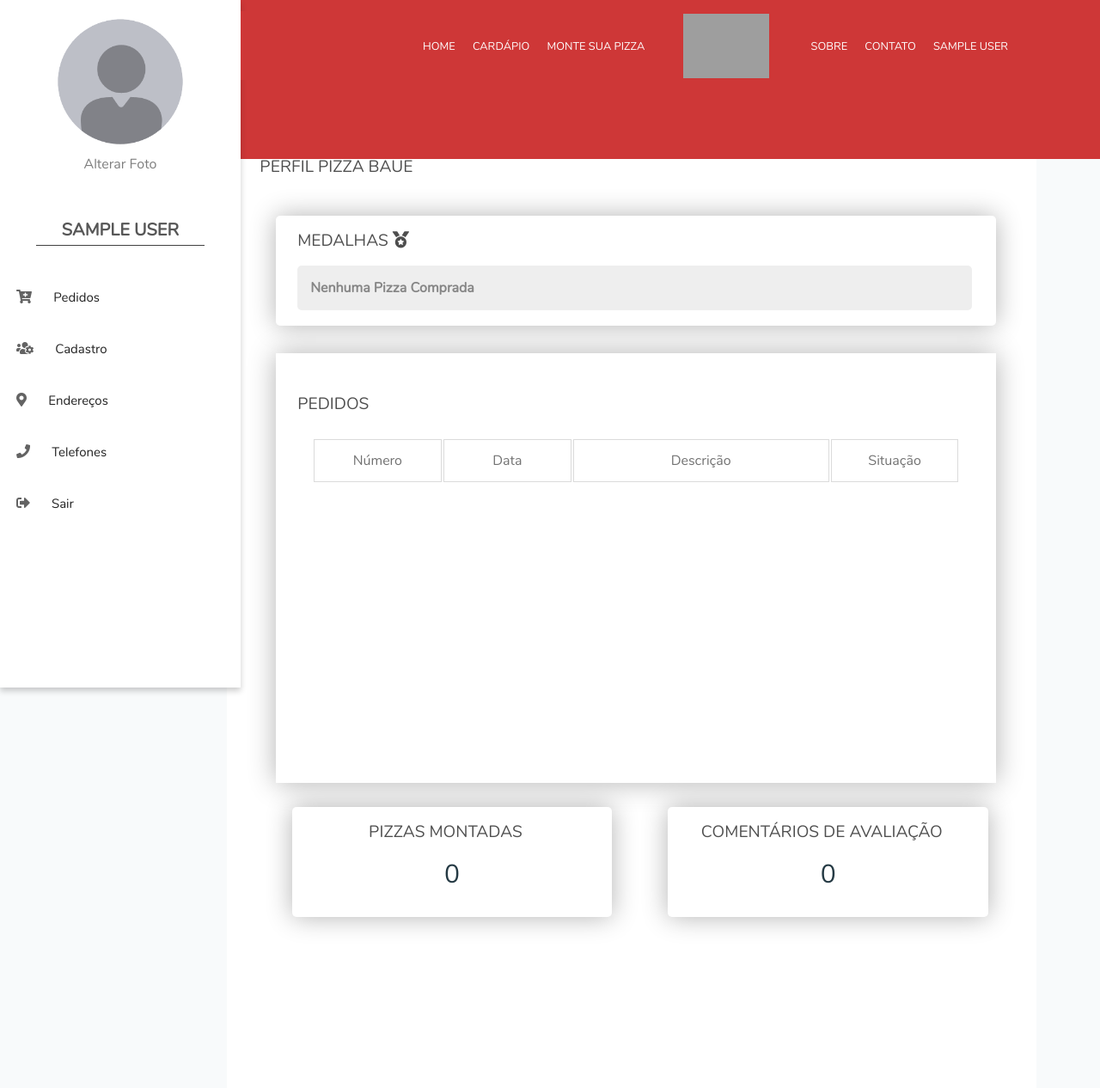
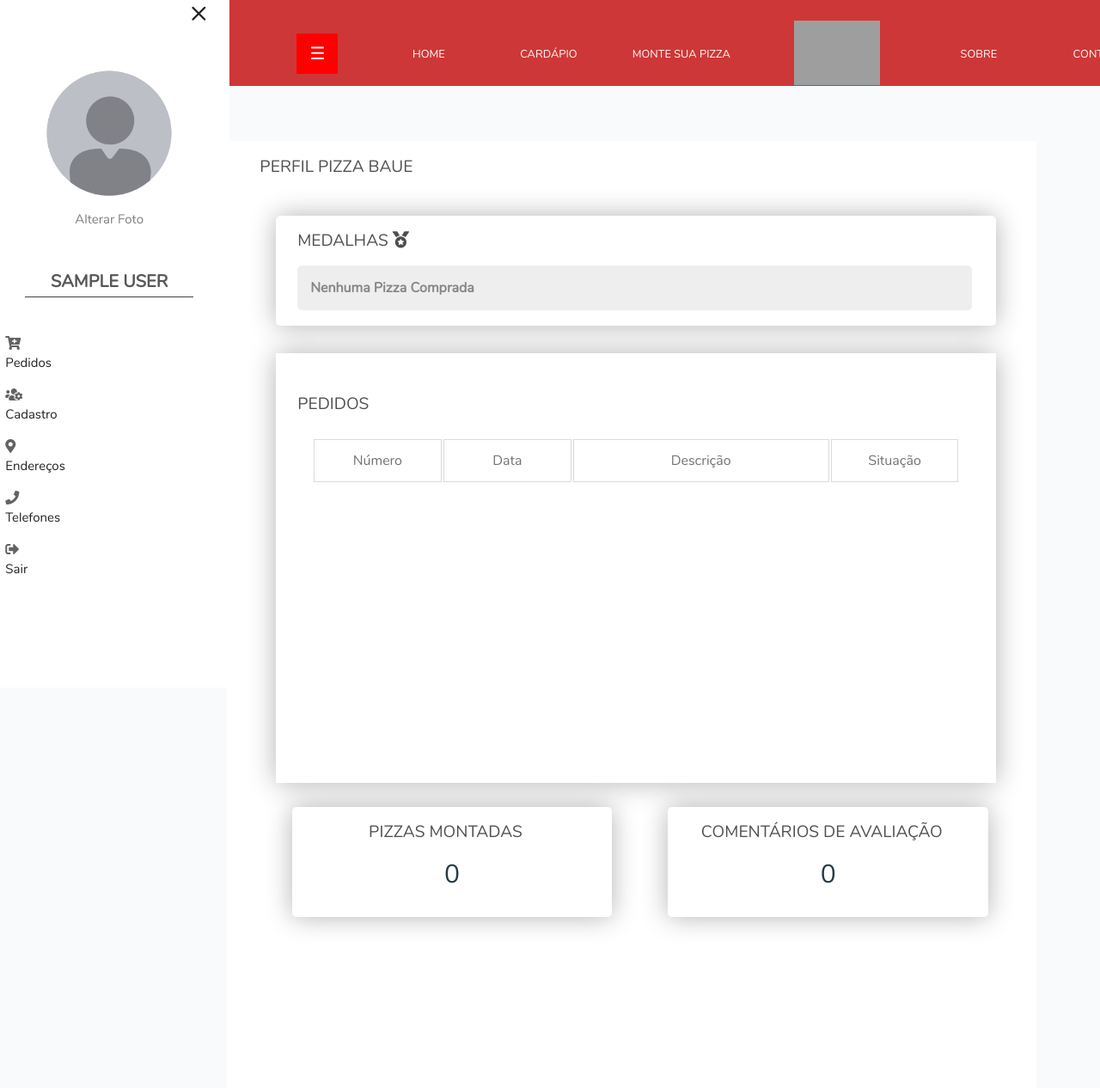
Before and after one commit to brunosilv96/Pizza-Baue, a PHP site: page /principal.php in a window 1280 px wide. Shown: the whole page at 86% size. Run offline with PHP 8.4, Linux system fonts and the light colour scheme; the visitor is signed in with stand-in values (Sample User, id 1); data that the repository does not hold is empty; some libraries are stand-ins or nearby versions; grey boxes are pictures that could not be loaded.

Commit message:
Inicio de um menu adaptativo

```diff
--- a/Site/css/global.css
+++ b/Site/css/global.css
@@ -475,8 +475,8 @@ input[type="password"] {
 }
 .navbar .logo {
     padding: 1.7rem 1.6rem;
-   margin-left: 15rem;
-   margin-top: -7rem;
+   margin-left: 1px;
+   margin-top: -3rem;
 }
 .navbar .logo img {
     transition: all .5s ease-in-out;
@@ -484,8 +484,11 @@ input[type="password"] {
     margin-top: .5%;
 }
 .navbar ul {
-    float:left ;
-    margin-left: 12rem;
+    margin: 10px;
+  display: flex;
+  list-style:none;
+  padding: -5px;
+  justify-content: space-evenly;
 }
 .navbar ul li {
     display: inline;
@@ -506,15 +509,7 @@ input[type="password"] {
     transition: all 300ms ease-in-out;
 }
 
-.navbar .container-nav {
-    margin: 0 10rem;
-}
-.navbar .container-nav2{
-    margin: 0 -12rem;
-}
-.navbar ul2 {
-    float:left ;
-}
+
 /* MENU SCROLL*/
 .navbar.scrolling {
     margin-top: -3.5%;
--- a/Site/css/principal.css
+++ b/Site/css/principal.css
@@ -33,14 +33,13 @@ header::before{
     height: 0vh;
 }
 .user-header{
-    height: 185px;
+    height: 100px;
     width: 100%;
     background-color:  rgb(206, 55, 55);
 }
 
 
 section{
-
     width: 98%;
     height: 800px;
     box-sizing: border-box;
@@ -62,7 +61,7 @@ section{
 }
 .navbar-user .logo {
     padding: 1.7rem 1.6rem;
-    margin-left: 14rem;
+    margin-left: 1px;
     margin-top: -6.7rem;
 }
 .navbar-user .logo img {
@@ -71,11 +70,15 @@ section{
     margin-top: .5%;
 }
 .navbar-user ul {
-    float:left ;
-    margin-left: 1rem;
+    margin: 10px;
+  display: flex;
+  list-style:none;
+  padding: -5px;
+  justify-content: space-evenly;
 }
 .navbar-user ul li {
     display: inline;
+    min-width: 100px;
 }
 .navbar-user ul li a {
     padding: .5rem;
@@ -86,24 +89,27 @@ section{
     font-size: 0.8rem;
     color: rgb(255, 255, 255);
      border-radius: 2px;
+     min-width: 100px;
 }
-.navbar-user .ul-2{
-    margin: 0 7rem;
-}
+
 .navbar-user ul li a:hover{
     color: #ffffff;
     border-bottom: 3px solid rgb(255, 255, 255);
    /* transition: all 300ms ease-in-out; */
 }
 
-.navbar-user .container-nav-user {
-    margin: 0 10rem;
-}
-.navbar-user .container-nav2-user{
-    margin: 0 -12rem;
-}
+
 .navbar-user.scrolling {
     margin-top: -.1%;
+}
+
+@media screen and (max-width: 1200px)
+{
+    .navbar-user ul
+  {
+    flex-wrap: wrap;
+
+  }
 }
 
 /* MENU SCROLL
@@ -153,24 +159,73 @@ section{
 /*FIM NAVBAR USER*/
 
 /*INICIO NAV LATERAL*/
-.nav-lat p{
+
+.nav-lat {
+    height: 100%;
+    width: 280px;
+    position: fixed;
+    z-index: 1;
+    top: 0;
+    left: 0;
+    background: rgb(255, 255, 255);
+    overflow-x: hidden;
+    transition: all 500ms ease-in;
+    padding-top: 60px;
+    box-sizing: border-box;
+    margin-bottom: 200px;
+    margin-right: 1%;
+    margin-left: -1%;
+  }
+
+  .nav-lat p{
     color: white;
 }
 
-.nav-lat{
-    width: 280px;
-    height: 100%;
-    float: left;
-    margin-right: 1%;
-    margin-bottom: 200px;
-    box-sizing: border-box;
-    background: rgb(255, 255, 255);
-    transition: all 300ms ease-in-out;
-    margin-left: -1%;
-    position:fixed;
-    box-shadow: 0 4px 7px 0 rgba(0, 0, 0, .2);
+  .nav-lat a {
+    padding: 0 !important;
+    text-decoration: none;
+    font-size: 15px;
+    color: rgba(0, 0, 0, .87);
+    display: block;
+    transition: 0.3s;
+    font-weight: 300;
+    line-height: 30px;
+  }
 
-}
+
+  .nav-lat .closebtn {
+    position: absolute;
+    top: 0;
+    right: 25px;
+    font-size: 36px;
+    margin-left: 50px;
+  }
+
+  .openbtn {
+    font-size: 20px;
+    cursor: pointer;
+    background-color: rgb(255, 0, 0);
+    color: white;
+    padding: 10px 15px;
+    border: none;
+  }
+
+  .openbtn:hover {
+    background-color: #444;
+  }
+
+  #main {
+    transition:margin-left .5s;
+    padding: 16px;
+  }
+
+
+  @media screen and (max-height: 450px) {
+    .nav-lat {padding-top: 15px;}
+    .nav-lat a {font-size: 18px;}
+  }
+
+
 
 .foto-user{
     width: 150px;
@@ -203,6 +258,7 @@ section{
     width: 100%;
     height: 300px;
     color: rgb(99, 99, 99);
+    float: left;
 }
 .menu-icon{
     margin-right: 10%;
--- a/Site/principal.php
+++ b/Site/principal.php
@@ -46,6 +46,7 @@ if($conex->abrirConexao()){
     <meta name="author" content="Bruno Silva">
     <link rel="shortcut icon" href="./images/favicon2.png" />
     <link href="https://fonts.googleapis.com/css?family=Nunito" rel="stylesheet">
+    <meta name="viewport" content="width=device-width, initial-scale=1">
     <link rel="stylesheet" href="https://use.fontawesome.com/releases/v5.5.0/css/all.css"
         integrity="sha384-B4dIYHKNBt8Bc12p+WXckhzcICo0wtJAoU8YZTY5qE0Id1GSseTk6S+L3BlXeVIU" crossorigin="anonymous">
     <meta name="description" content="Pagina Inicial de Login do Cliente">
@@ -53,42 +54,43 @@ if($conex->abrirConexao()){
     <!--Folhas de Estilo - CSS-->
     <link rel="stylesheet" type="text/css" href="css/global.css">
     <link rel="stylesheet" type="text/css" href="css/principal.css">
+    <style>
+
+</style>
 </head>
 
 <body>
     <header class="header-user">
         <section class="user-header">
+
             <nav class="navbar-user">
+
                 <ul>
-                    <div class="container-nav-user">
+                <div id="main">
+        <button class="openbtn" onclick="openNav()">☰</button>
+        </div>
                         <li><a href="index.php">Home</a></li>
                         <li><a href="cardapio.php">Cardápio</a></li>
                         <li><a href="montepizza.php">Monte sua pizza</a></li>
-
-
-                    </div>
-                    <div class="logo">
-                        <a href="index.php" class="logo"><img src="./images/logo4.png">
-                        </a>
-                    </div>
-                </ul>
-
-                <ul class="ul-2">
-                    <div class="container-nav2-user">
+                        <li><a href="index.php" class="logo"><img src="./images/logo4.png">
+                        </a></li>
                         <li><a href="sobre.php">Sobre</a></li>
                         <li><a href="#contato">Contato</a></li>
                         <li><a href="<?php echo $link;?>" class="btn-login"
                                 onclick="fnModal(this)"><?php echo $nome;?></a></li>
                         <div class="line"></div>
-                    </div>
+
+
                 </ul>
 
-                </div>
+
             </nav>
         </section>
     </header>
     <section>
-        <div class="nav-lat">
+        <div class="nav-lat" id="mySidebar">
+
+                        <a href="javascript:void(0)" class="closebtn" onclick="closeNav()">×</a>
                 <div class="foto-user" id="frnCadastro">
                     <img class="foto-perfil" id="imgFoto" src="images/user/<?php echo $nomeImagem;?>" />
                 </div>
@@ -109,19 +111,40 @@ if($conex->abrirConexao()){
                         <li><i class="fas fa-sign-out-alt menu-icon"></i><a href="php/sair.php">Sair</a></li>
                     </ul>
             </div>
+
         </div>
 
+
         <div class="section-conteudo">
+
             <div class="conteudo">
+
                 <iframe name="iframe-conteudo" src="princ_pedidos.php">
+
                     <!--
                         Aqui é linkado as páginas referentes ao usuario
                     -->
                 </iframe>
             </div>
+
         </div>
     </section>
 </body>
+
+<script>
+
+function openNav() {
+  document.getElementById("mySidebar").style.width = "280px";
+  document.getElementById("main").style.marginLeft = "0px";
+}
+
+function closeNav() {
+  document.getElementById("mySidebar").style.width = "0";
+  document.getElementById("main").style.marginLeft= "0";
+}
+</script>
+
+
 <script type="text/javascript" src="js/global.js"></script>
 <script type="text/javascript" src="js/user.js"></script>
 
```
Also changed, not shown: Site/cardapio.php (+17 -24 lines), Site/index.php (+6 -11 lines), Site/montepizza.php (+12 -20 lines), Site/sobre.php (+12 -19 lines). Lines whose indentation alone changed are shown as unchanged.
